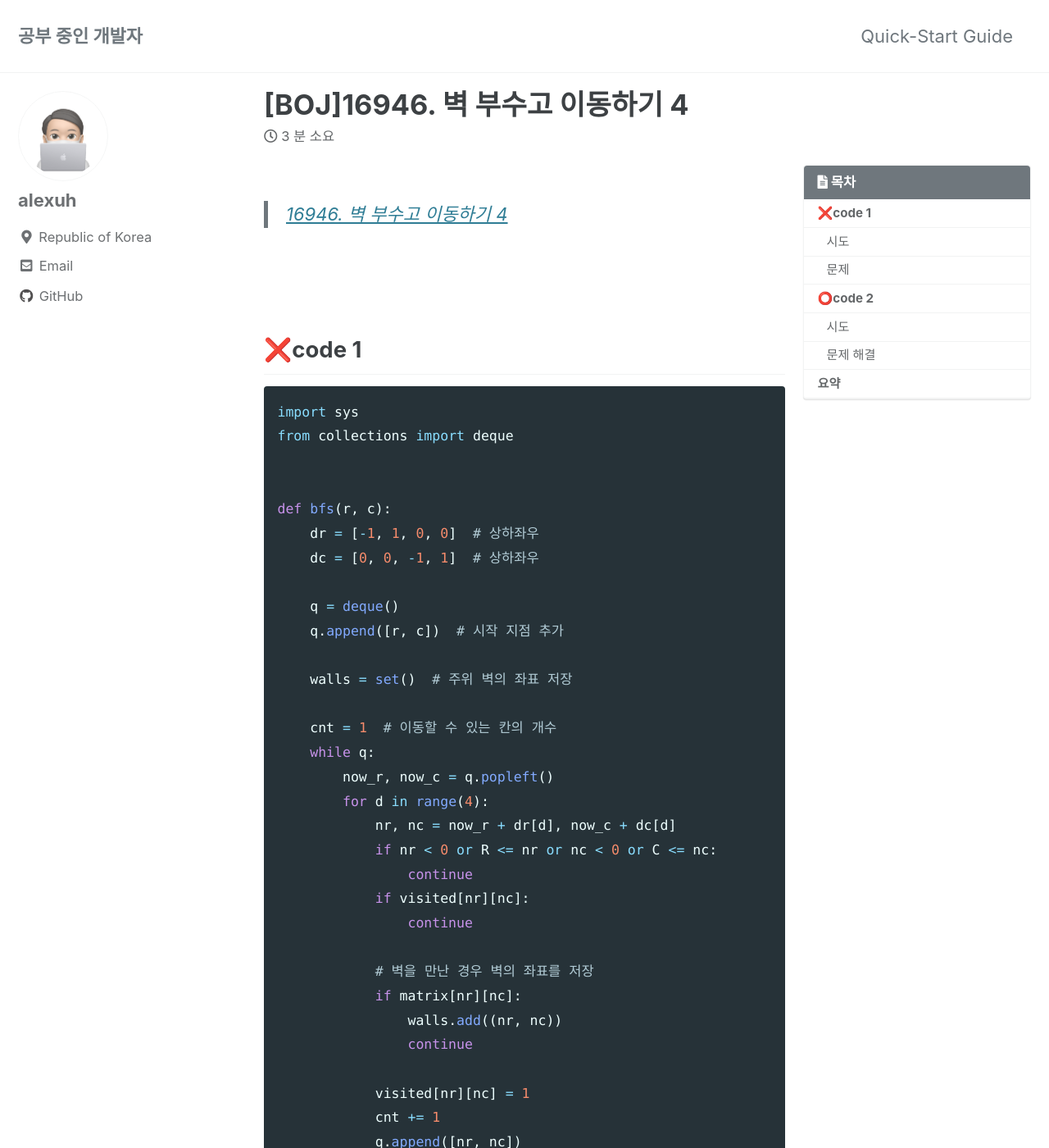
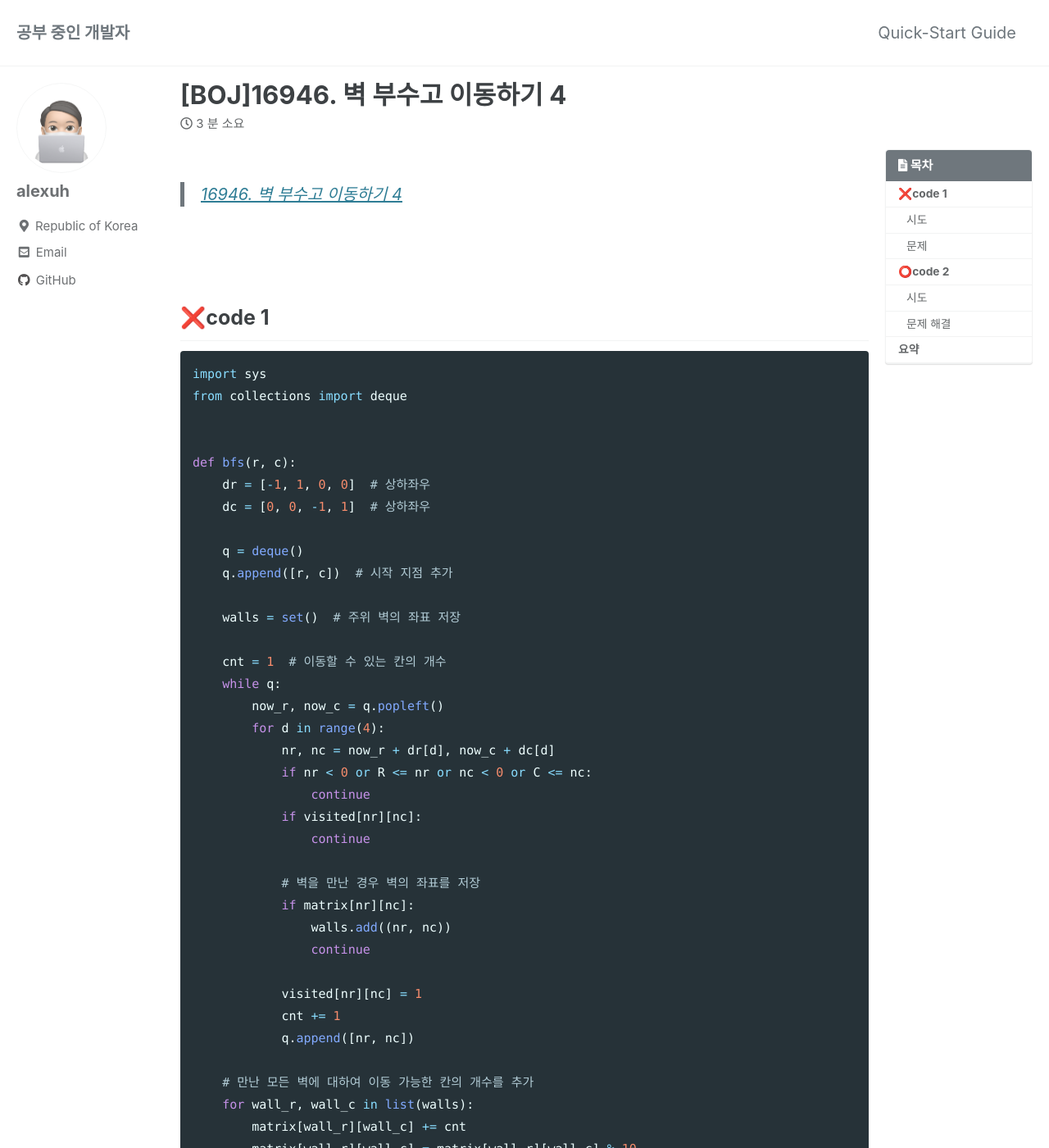
Before and after one commit to alexuhn/alexuhn.github.io-old, a Jekyll site: the page built from _posts/2021-10-19-[BOJ]16946.-벽-부수고-이동하기-4.md, in a window 1280 px wide and 1400 px high. Shown: the whole window at 82% size. Built offline with Jekyll 4.4.1, drawn with Linux system fonts in a browser that asks for light colours; cached includes are drawn as plain includes; some web fonts are replaced.

Commit message:
Edit font and layout

```diff
--- a/_includes/head/custom.html
+++ b/_includes/head/custom.html
@@ -1,5 +1,17 @@
 <!-- start custom head snippets -->
 
 <!-- insert favicons. use https://realfavicongenerator.net/ -->
+<link
+  rel="stylesheet"
+  as="style"
+  crossorigin
+  href="https://cdn.jsdelivr.net/gh/orioncactus/pretendard/dist/web/static/pretendard.css"
+/>
+<link rel="preconnect" href="https://fonts.googleapis.com" />
+<link rel="preconnect" href="https://fonts.gstatic.com" crossorigin />
+<link
+  href="https://fonts.googleapis.com/css2?family=Nanum+Gothic+Coding&display=swap"
+  rel="stylesheet"
+/>
 
 <!-- end custom head snippets -->
--- a/_sass/minimal-mistakes/_reset.scss
+++ b/_sass/minimal-mistakes/_reset.scss
@@ -2,7 +2,9 @@
    STYLE RESETS
    ========================================================================== */
 
-* { box-sizing: border-box; }
+* {
+  box-sizing: border-box;
+}
 
 html {
   /* apply a natural box layout model to all elements */
@@ -11,15 +13,15 @@ html {
   font-size: 16px;
 
   @include breakpoint($medium) {
+    font-size: 16px;
+  }
+
+  @include breakpoint($large) {
     font-size: 18px;
   }
 
-  @include breakpoint($large) {
+  @include breakpoint($x-large) {
     font-size: 20px;
-  }
-
-  @include breakpoint($x-large) {
-    font-size: 22px;
   }
 
   -webkit-text-size-adjust: 100%;
@@ -28,7 +30,9 @@ html {
 
 /* Remove margin */
 
-body { margin: 0; }
+body {
+  margin: 0;
+}
 
 /* Selected elements */
 
@@ -147,7 +151,8 @@ input {
 }
 
 button::-moz-focus-inner,
-input::-moz-focus-inner { /* inner padding and border oddities in FF3/4*/
+input::-moz-focus-inner {
+  /* inner padding and border oddities in FF3/4*/
   padding: 0;
   border: 0;
 }
@@ -156,8 +161,8 @@ button,
 html input[type="button"], // avoid the WebKit bug in Android 4.0.* where (2) destroys native `audio` and `video` controls
 input[type="reset"],
 input[type="submit"] {
-    -webkit-appearance: button; /* corrects inability to style clickable `input` types in iOS*/
-    cursor: pointer; /* improves usability and consistency of cursor style between image-type `input` and others*/
+  -webkit-appearance: button; /* corrects inability to style clickable `input` types in iOS*/
+  cursor: pointer; /* improves usability and consistency of cursor style between image-type `input` and others*/
 }
 
 label,
@@ -168,10 +173,11 @@ input[type="reset"],
 input[type="submit"],
 input[type="radio"],
 input[type="checkbox"] {
-    cursor: pointer; /* improves usability and consistency of cursor style between image-type `input` and others*/
+  cursor: pointer; /* improves usability and consistency of cursor style between image-type `input` and others*/
 }
 
-input[type="search"] { /* Appearance in Safari/Chrome*/
+input[type="search"] {
+  /* Appearance in Safari/Chrome*/
   box-sizing: border-box;
   -webkit-appearance: textfield;
 }
--- a/_sass/minimal-mistakes/_variables.scss
+++ b/_sass/minimal-mistakes/_variables.scss
@@ -13,10 +13,10 @@ $paragraph-indent: false !default; // true, false (default)
 $indent-var: 1.3em !default;
 
 /* system typefaces */
-$serif: Georgia, Times, serif !default;
-$sans-serif: -apple-system, BlinkMacSystemFont, "Roboto", "Segoe UI",
+$serif: Pretendard, Georgia, Times, serif !default;
+$sans-serif: Pretendard, -apple-system, BlinkMacSystemFont, "Roboto", "Segoe UI",
   "Helvetica Neue", "Lucida Grande", Arial, sans-serif !default;
-$monospace: Monaco, Consolas, "Lucida Console", monospace !default;
+$monospace: "Nanum Gothic Coding", Monaco, Consolas, "Lucida Console", monospace !default;
 
 /* sans serif typefaces */
 $sans-serif-narrow: $sans-serif !default;
@@ -156,8 +156,8 @@ $max-width: $x-large !default;
    ========================================================================== */
 
 $right-sidebar-width-narrow: 200px !default;
-$right-sidebar-width: 300px !default;
-$right-sidebar-width-wide: 400px !default;
+$right-sidebar-width: 200px !default;
+$right-sidebar-width-wide: 300px !default;
 
 /*
    Other
```
